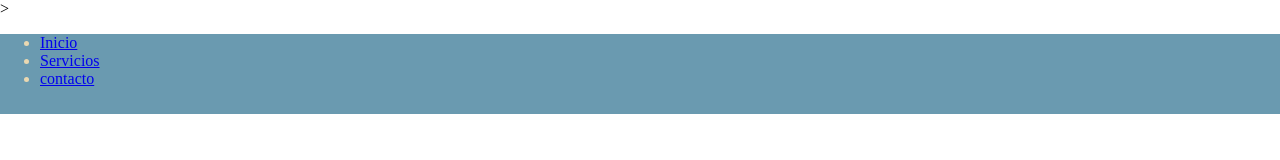
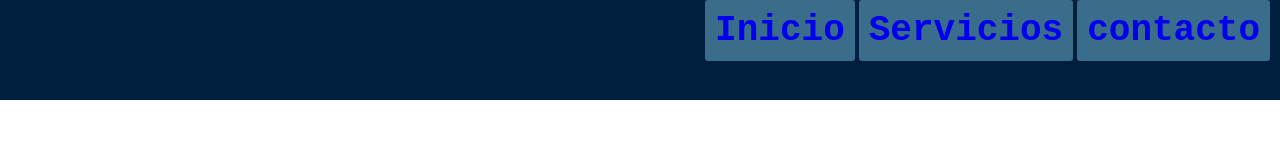
Before and after one commit to Urikrhe/Visionwork2.0, a plain HTML site: page index2.html in a window 1280 px wide. Drawn offline with Linux system fonts and the light colour scheme.

Commit message:
sitio update

```diff
--- a/assets/css/apariencia.css
+++ b/assets/css/apariencia.css
@@ -7,28 +7,33 @@ body{
 :root{
     --blue:#001F3F;
     --beige:#EAD8B1;
-    --blue:#6A9AB0;
+    --blue-claro:#6A9AB0;
     --blue-oscuro:#3A6D8C;
     --black: #000000;
     --white: #fff;
 }
-.roboto-mono{
-    font-family: "Roboto Mono", monospace;
-    font-optical-sizing: auto;
-    font-weight: 400px;
-    font-style: normal;
-  }
-.open-sans{
-    font-family: "Open Sans", sans-serif;
-    font-optical-sizing: auto;
-    font-weight: 300px;
-    font-style: normal;
-    font-variation-settings:
-      "wdth" 100;
-  }
 header{
     background-color: var(--blue);
     color: var(--beige);
     width: 100%;
-    height: 80px;
+    height: 100px;
 }
+.menu{
+    list-style: none !important;
+    float: right;
+    margin: 0 10px;
+    text-align: center;
+}
+.menu li{
+    display: inline-block;
+    color: var(--beige);
+    font-size: 36px;
+    font-family: monospace;
+    font-weight: 600;
+    background-color: var(--blue-oscuro);
+    padding: 10px;
+    border-radius: 3px;
+}
+.menu li a{
+    text-decoration: none;
+}
--- a/index2.html
+++ b/index2.html
@@ -7,9 +7,9 @@
 </head>
 <link rel="stylesheet" href="assets/css/apariencia.css">
 <body>
-    ><header>
+    <header>
         <nav class="navbar">
-            <ul>
+            <ul class="menu">
                 <li><a href="index.html">Inicio</a></li>
                 <li><a href="servicios">Servicios</a></li>
                 <li><a href="contacto">contacto</a></li>
```
